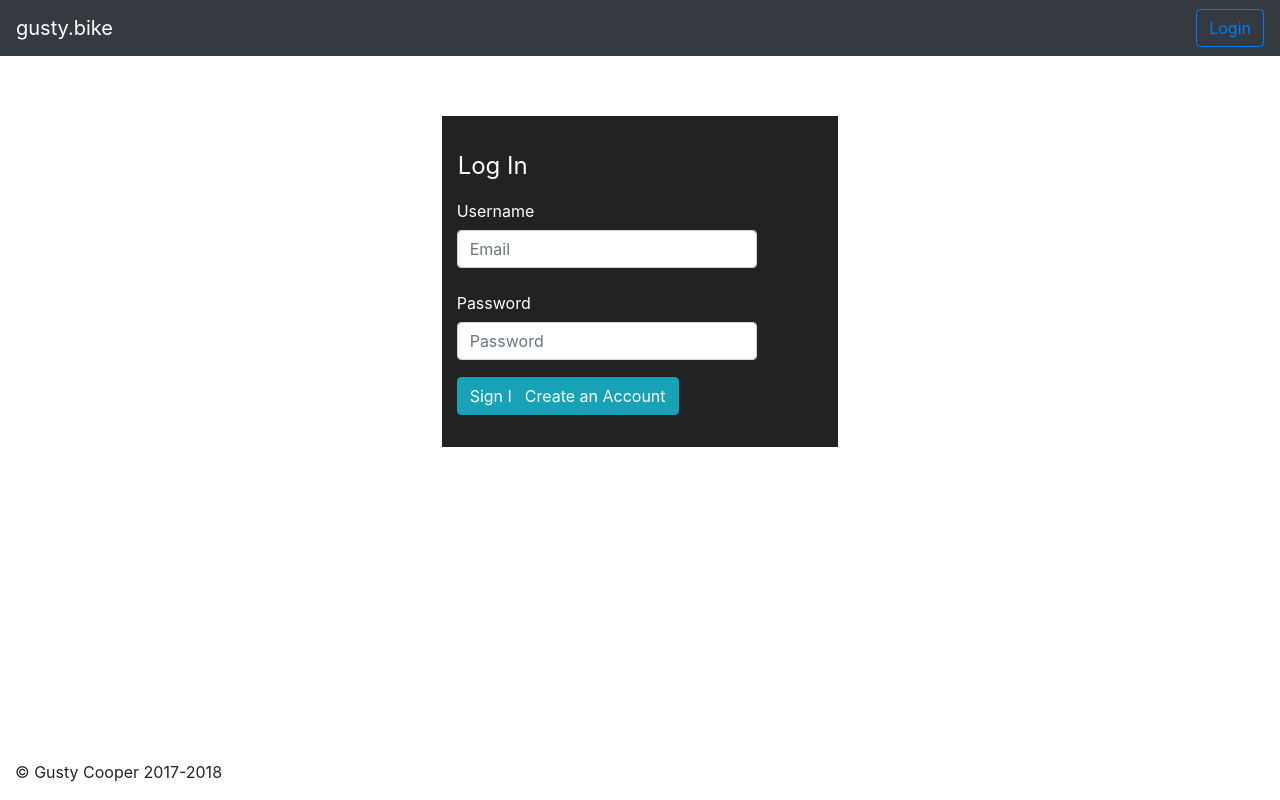
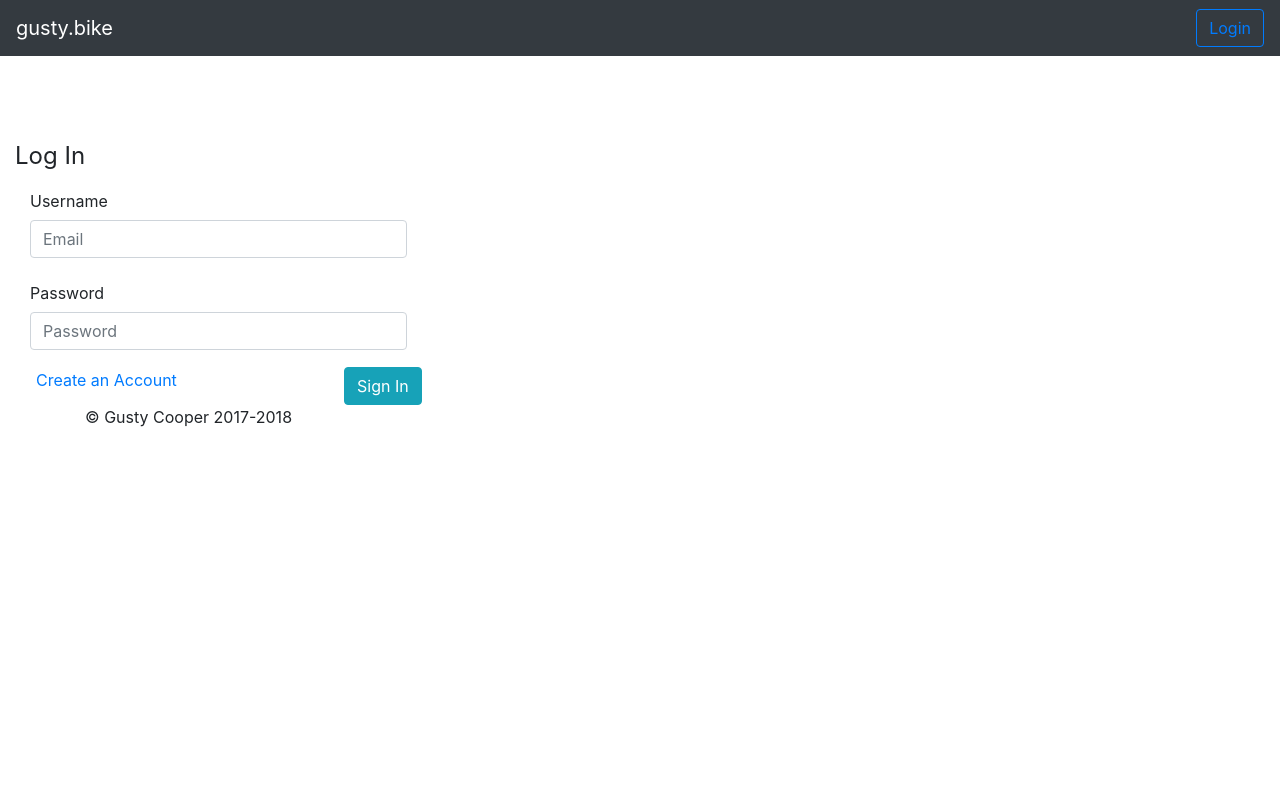
Before and after one commit to m-aneiro/GustyBikeSite, a Flask app: page /login in a window 1280 px wide. Run offline with Flask 2, Linux system fonts and the light colour scheme; some libraries are stand-ins or nearby versions.

Commit message:
Revert "Updated login/registration page UI"
This reverts commit fd1e93a12f62a3092c9833c762b1a459ab10c101.

```diff
--- a/static/css/login.css
+++ /dev/null
@@ -1,14 +0,0 @@
-#auth-form {
-    margin-top: 10%;
-    padding: 2rem 0;
-    background-color: #222;
-    color: #FFF;
-}
-
-#auth-form > form > legend {
-    margin-left: 1rem;
-}
-
-#showLogin {
-    margin-left: 0.5rem;
-}
--- a/static/js/auth.js
+++ b/static/js/auth.js
@@ -34,8 +34,7 @@ $(document).ready(function() {
             'email': $("#registerEmail").val(),
             'password': $("#registerPassword").val(),
             'password2': $("#registerPassword2").val(),
-            'type': 'r'
-        }, function(response) {
+            'type': 'r'}, function(response) {
             switch (response) {
                 case '0': //fail
                     alertify.error("A user with that username already exists!");
--- a/templates/login.html
+++ b/templates/login.html
@@ -3,35 +3,34 @@
 {% block content %}
     <div class="container-fluid">
         <div class="row">
-            <div class="col-md-4"></div>
-            <div class="col-md-4">
-                <div class="well" id="auth-form">
+            <div class="col-md-6">
+                <div class="well" id="auth-form" style="margin-top:10%">
                     <form class="form-horizontal" id="login-layout" method="post">
                         <legend>Log In</legend>
+
                         <div class="form-group">
                             <label for="loginUsername" class="col-md-2 col-form-label">Username</label>
-                            <div class="col-md-10">
+                            <div class="col-md-8">
                                 <input type="text" class="form-control" id="loginUsername" placeholder="Email">
                             </div>
                         </div>
                         <div class="form-group">
                             <label for="loginPassword" class="col-md-2 col-form-label">Password</label>
-                            <div class="col-md-10">
+                            <div class="col-md-8">
                                 <input type="password" class="form-control" id="loginPassword" placeholder="Password">
                             </div>
                         </div>
                         <div class="col-md-2"></div>
                         <div class="col-md-10">
                             <div class="row">
-                                <div class="col-md-2">
-                                    <button type="button" class="btn btn-info" id="completeLogin">Sign In</button>
-                                </div>
                                 <div class="col-md-7">
-                                    <button type="button" class="btn btn-info" id="showRegister">
+                                    <button type="button" class="btn btn-link" id="showRegister" style="padding: 0 5px 0 5px;">
                                         Create an Account
                                     </button>
                                 </div>
-
+                                <div class="col-md-2">
+                                    <button type="button" class="btn btn-info" id="completeLogin" style="margin-left: 32%;">Sign In</button>
+                                </div>
                             </div>
                         </div>
                         <div class="clearfix"></div>
@@ -41,39 +40,39 @@
 
                         <div class="form-group">
                             <label for="registerEmail" class="col-md-3 col-form-label">E-mail</label>
-                            <div class="col-md-10">
+                            <div class="col-md-8">
                                 <input type="email" class="form-control" name="email" id="registerEmail" placeholder="Email">
                             </div>
                             <small id="emailHelp" class="form-text text-muted" style="padding-left: 20px;">We'll never share your email with anyone else.</small>
                         </div>
                         <div class="form-group">
                             <label for="registerUsername" class="col-md-3 col-form-label">Username</label>
-                            <div class="col-md-10">
+                            <div class="col-md-8">
                                 <input type="text" class="form-control" name="username" id="registerUsername" placeholder="Username">
                             </div>
                         </div>
                         <div class="form-group">
                             <label for="registerPassword" class="col-md-3 col-form-label">Password</label>
-                            <div class="col-md-10">
+                            <div class="col-md-8">
                                 <input type="password" class="form-control" name="password" id="registerPassword" placeholder="Password">
                             </div>
                         </div>
                         <div class="form-group">
                             <label for="registerPassword2" class="col-md-3 col-form-label">Password, again</label>
-                            <div class="col-md-10">
+                            <div class="col-md-8">
                                 <input type="password" class="form-control" name="password" id="registerPassword2" placeholder="Password, again">
                             </div>
                         </div>
                         <div class="col-md-2"></div>
                         <div class="col-md-10">
                             <div class="row">
-                                <div class="col-md-2">
-                                    <button type="button" class="btn btn-info" id="completeRegistration">Register</button>
-                                </div>
                                 <div class="col-md-7">
-                                    <button type="button" class="btn btn-info" id="showLogin" >
+                                    <button type="button" class="btn btn-link" id="showLogin" style="padding: 0 5px 0 5px;">
                                         Go to Login
                                     </button>
+                                </div>
+                                <div class="col-md-2">
+                                    <button type="button" class="btn btn-info" id="completeRegistration" style="margin-left: 32%;">Register</button>
                                 </div>
                             </div>
                         </div>
@@ -81,6 +80,7 @@
                     </form>
                 </div>
             </div>
+            <div class="col-md-6"></div>
         </div>
     </div>
 {% endblock %}
--- a/templates/main_layout.html
+++ b/templates/main_layout.html
@@ -12,7 +12,6 @@
 
         <link rel="stylesheet" href="https://cdn.jsdelivr.net/npm/alertifyjs@1.8.0/build/css/alertify.min.css" />
         <link rel="stylesheet" href="https://cdn.jsdelivr.net/npm/alertifyjs@1.8.0/build/css/themes/default.min.css" />
-        <link rel="stylesheet" href="{{ url_for('static', filename='css/login.css') }}" />
     </head>
     <body>
         <nav class="navbar navbar-expand-md navbar-dark fixed-top bg-dark">
@@ -51,7 +50,7 @@
 
         {%block content %}{% endblock %}
 
-        <footer class="container" style="float: left;position: absolute;bottom: 0;">
+        <footer class="container">
           <p>&copy; Gusty Cooper 2017-2018</p>
         </footer>
 
```
Also changed, not shown: templates/register.html (added, +9 -0 lines), server.py (line endings or trailing spaces).
